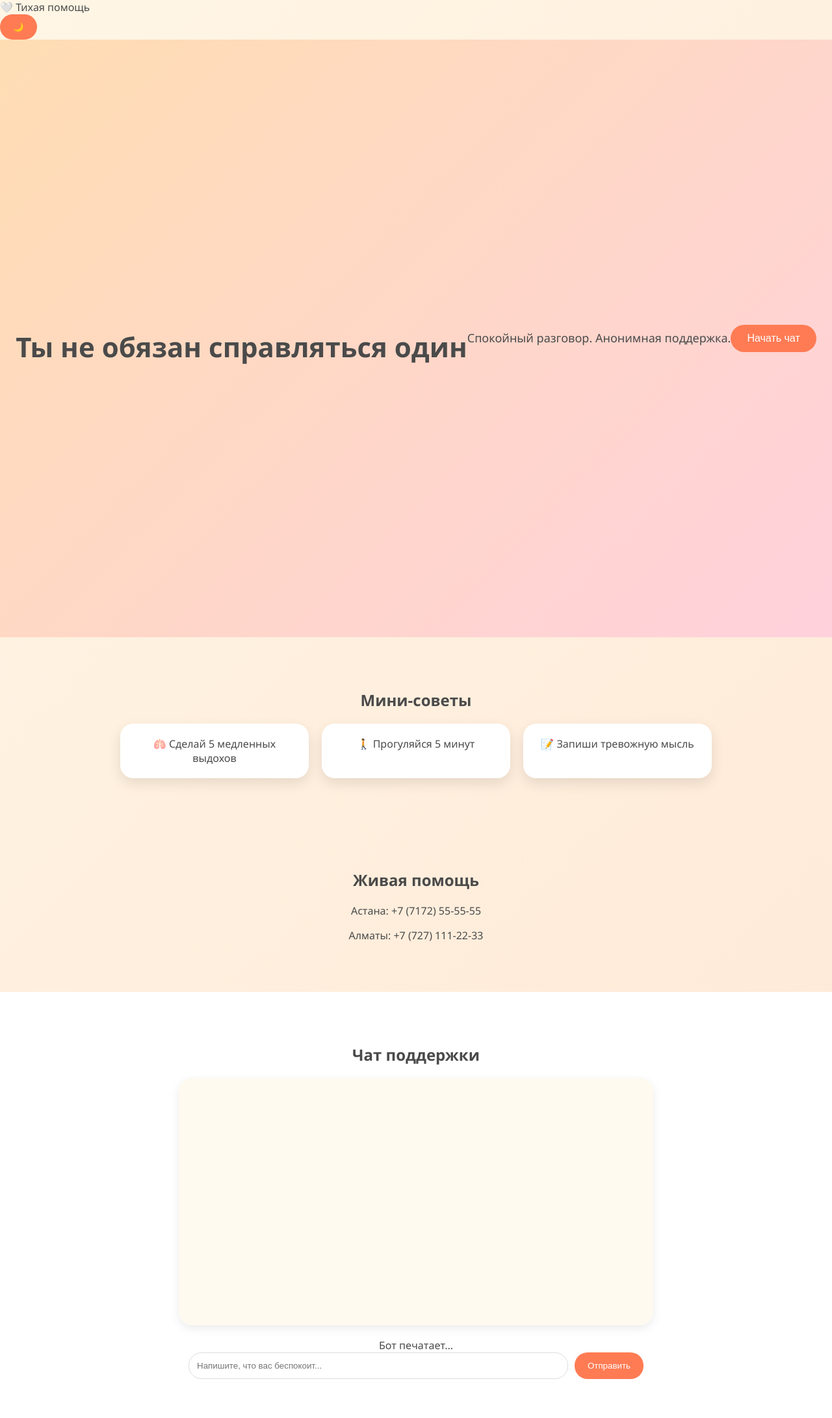
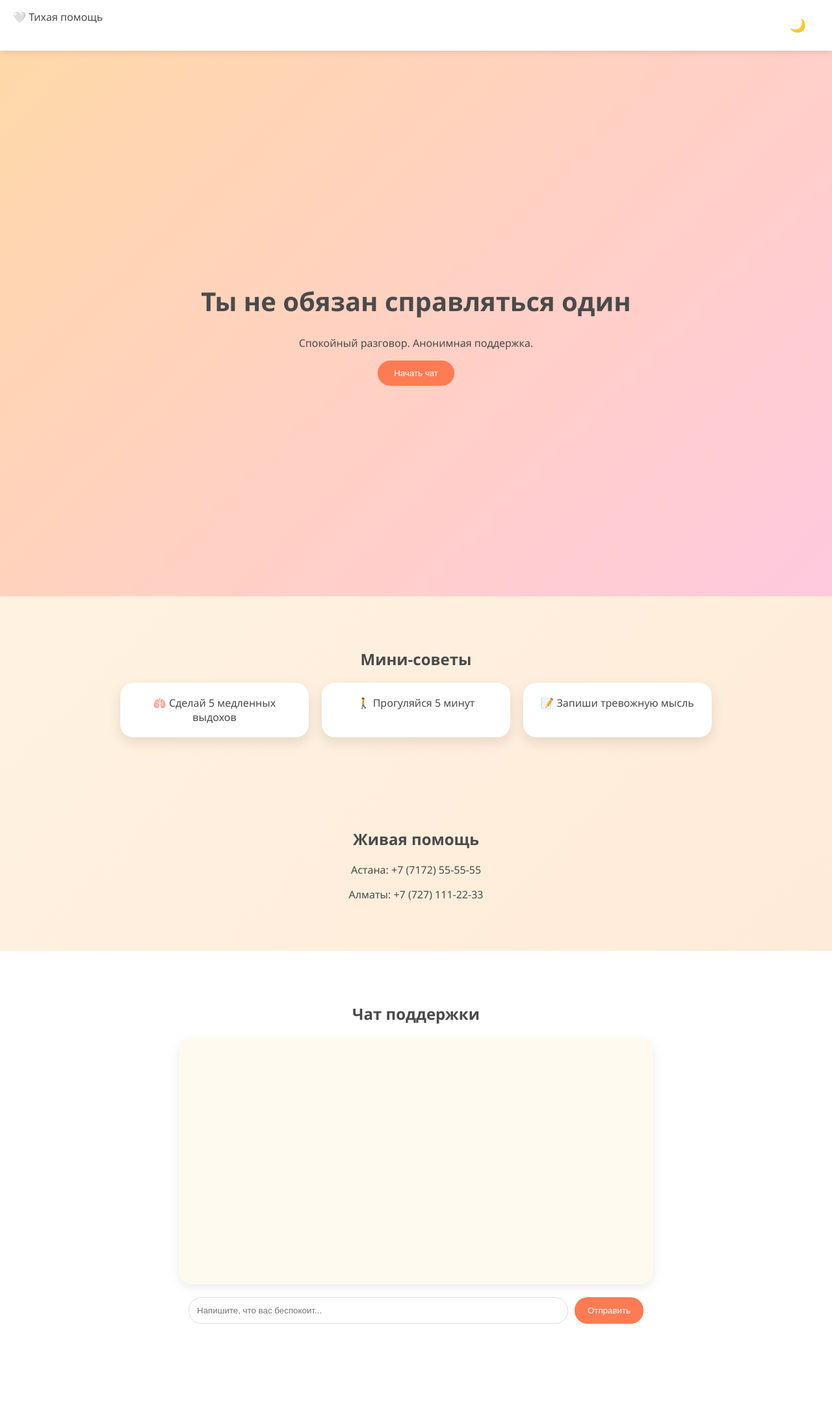
Before and after one commit to S1XEYES777/Quiet-Help, a Flask app: page / in a window 1280 px wide. Shown: the whole page at 65% size. After the commit the page ends 2038 px from the top, so only its background shows below. Run offline with Flask 3, Linux system fonts and the light colour scheme; some libraries are stand-ins or nearby versions.

Commit message:
Update style.css

```diff
--- a/static/style.css
+++ b/static/style.css
@@ -1,53 +1,63 @@
 body{
 margin:0;
-font-family:'Segoe UI', sans-serif;
+font-family:'Segoe UI',sans-serif;
 background:linear-gradient(135deg,#fff6e5,#ffe8d6);
 color:#4a4a4a;
+transition:0.4s;
+}
+
+.dark{
+background:linear-gradient(135deg,#1e1e1e,#2a2a2a);
+color:#eee;
+}
+
+.topbar{
+display:flex;
+justify-content:space-between;
+padding:15px 20px;
+background:white;
+box-shadow:0 2px 10px rgba(0,0,0,0.1);
+position:sticky;
+top:0;
+}
+
+.dark .topbar{
+background:#222;
+}
+
+.mode-btn{
+background:none;
+border:none;
+font-size:20px;
+cursor:pointer;
 }
 
 .hero{
-height:100vh;
+height:90vh;
 display:flex;
+flex-direction:column;
+justify-content:center;
 align-items:center;
-justify-content:center;
 text-align:center;
-background:linear-gradient(135deg,#ffddb3,#ffd1dc);
+background:linear-gradient(135deg,#ffd8a8,#ffc9de);
 }
 
-.hero h1{
-font-size:42px;
-margin-bottom:10px;
-}
-
-.hero p{
-font-size:18px;
-margin-bottom:20px;
-}
-
+.hero h1{font-size:40px;margin-bottom:10px;}
 .hero button{
 padding:12px 25px;
 border:none;
 border-radius:30px;
 background:#ff7b54;
 color:white;
-font-size:16px;
 cursor:pointer;
-transition:0.3s;
 }
 
-.hero button:hover{
-background:#ff5722;
-}
-
-section{
-padding:60px 20px;
-text-align:center;
-}
+section{padding:60px 20px;text-align:center;}
 
 .tip-grid{
 display:flex;
+gap:20px;
 justify-content:center;
-gap:20px;
 flex-wrap:wrap;
 }
 
@@ -57,11 +67,14 @@ padding:20px;
 border-radius:20px;
 box-shadow:0 8px 20px rgba(0,0,0,0.1);
 width:250px;
+transition:0.3s;
 }
 
-.chat-section{
-background:#fff;
+.tip-card:hover{
+transform:translateY(-5px);
 }
+
+.chat-section{background:white;}
 
 .chat{
 height:350px;
@@ -76,16 +89,32 @@ box-shadow:0 5px 15px rgba(0,0,0,0.08);
 
 .msg{
 margin:8px 0;
+padding:10px 15px;
+border-radius:15px;
+max-width:70%;
+animation:fadeIn 0.3s ease;
 }
 
 .user{
-text-align:right;
-color:#ff5722;
+margin-left:auto;
+background:#ffecd2;
 }
 
 .bot{
-text-align:left;
-color:#333;
+margin-right:auto;
+background:#e0f2fe;
+}
+
+@keyframes fadeIn{
+from{opacity:0;transform:translateY(5px);}
+to{opacity:1;transform:translateY(0);}
+}
+
+.typing{
+display:none;
+text-align:center;
+color:#888;
+font-size:14px;
 }
 
 .inputArea{
@@ -111,3 +140,7 @@ background:#ff7b54;
 color:white;
 cursor:pointer;
 }
+
+.dark .chat-section{background:#222;}
+.dark .chat{background:#333;color:#eee;}
+.dark .tip-card{background:#2a2a2a;color:#eee;}
```
